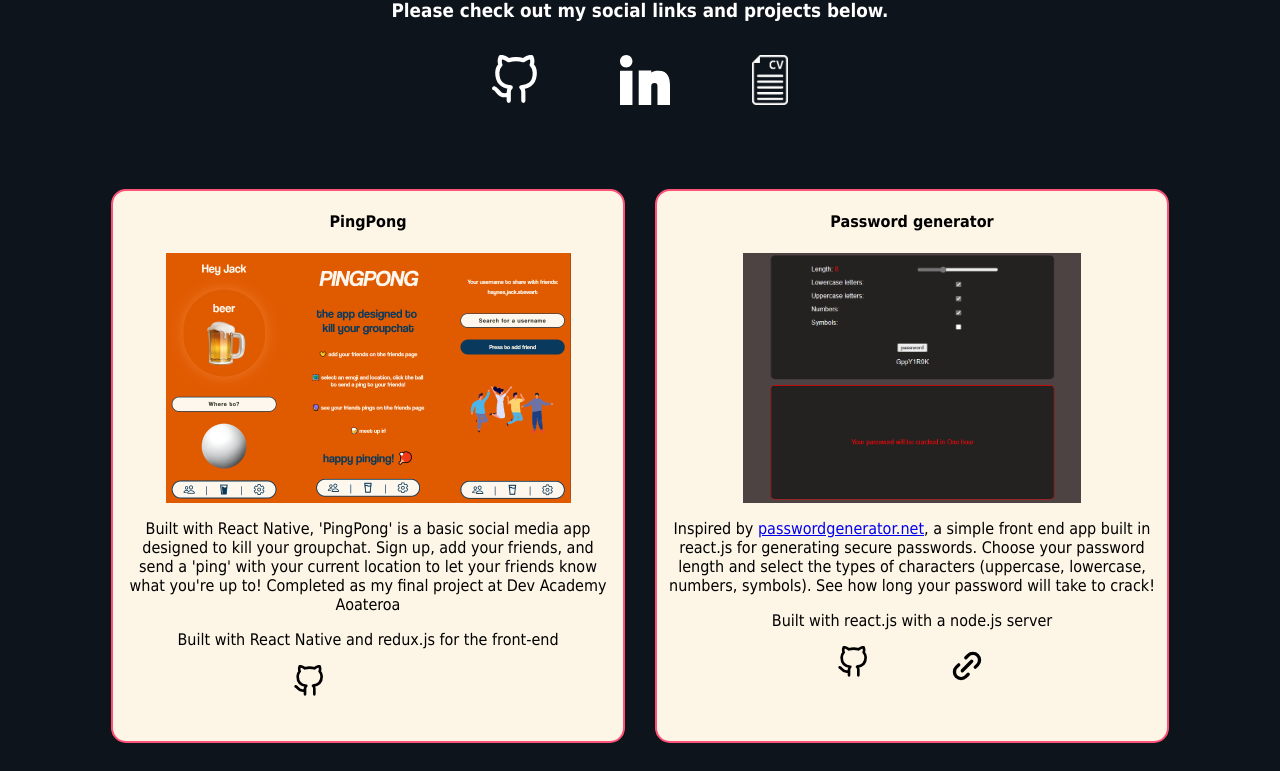
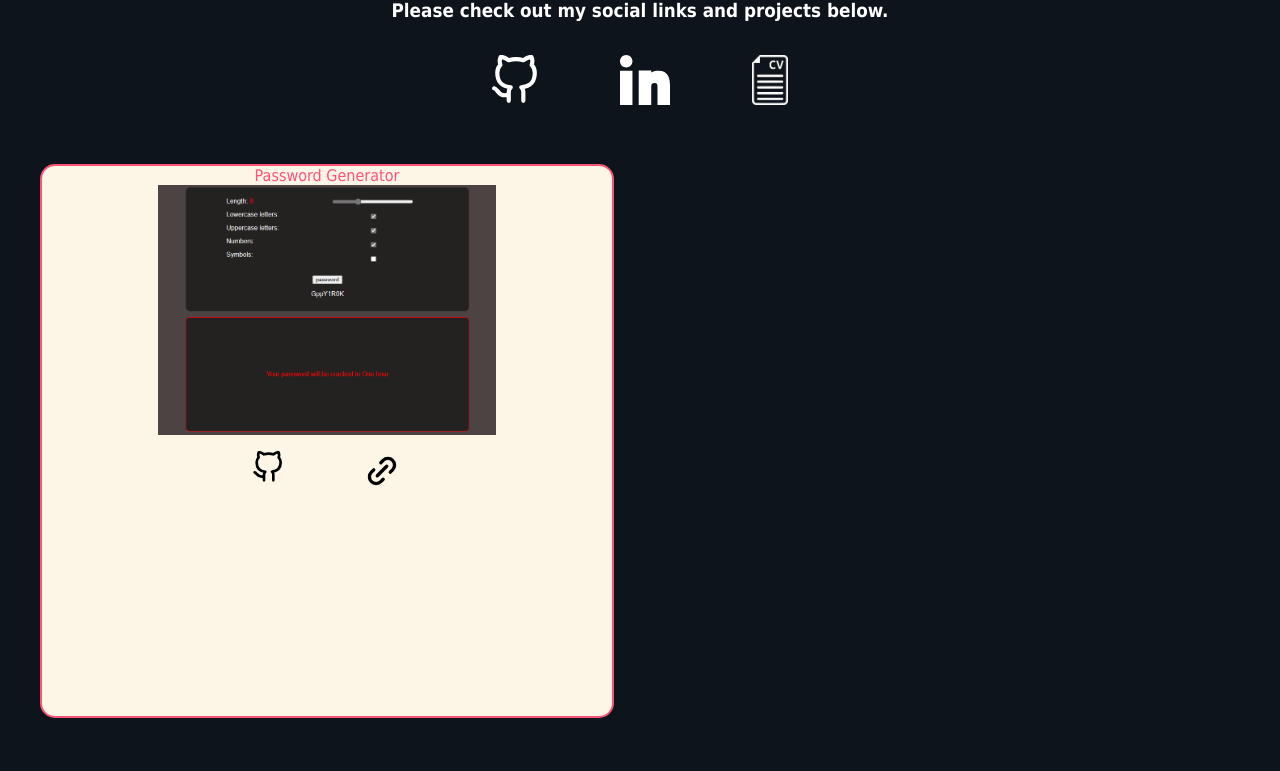
Before and after one commit to J-Haynes/portfolio, a React (Create React App) app: page / in a window 1280 px wide. Shown: the part 540-1311 px from the top of the page. Built offline with nearby package versions, Linux system fonts and the light colour scheme.

Commit message:
projects.json appears projects div, descriptions not working

```diff
--- a/src/Components/Portfolio.jsx
+++ b/src/Components/Portfolio.jsx
@@ -1,10 +1,28 @@
 import React from 'react'
 import { githubSvg, linkedInSvg } from '../svgs'
+
+import Project from './Project'
+
+import data from '../projects.json'
+
+const projects = data.projects
 
 export default function Portfolio() {
   return (
     <div className="container">
-      <div className="portfolio-div">
+      {projects.map((project) => {
+        return (
+          <Project
+            title={project.title}
+            url={project.url}
+            photo={project.photo}
+            description={project.decsription}
+            description2={project.decsription2}
+            sourcecode={project.sourcecode}
+          />
+        )
+      })}
+      {/* <div className="portfolio-div">
         <div className="project-div">
           <h4>PingPong</h4>
           <div className="photo-div">
@@ -224,7 +242,7 @@ export default function Portfolio() {
             </a>
           </div>
         </div>
-      </div>
+      </div> */}
     </div>
   )
 }
--- a/src/Components/Project.jsx
+++ b/src/Components/Project.jsx
@@ -1,20 +1,15 @@
 import React from 'react'
 import { githubSvg, linkSvg } from '../svgs'
 
-export default function Project(
-  title,
-  url,
-  photo,
-  description,
-  description2,
-  sourcecode
-) {
+export default function Project(props) {
+  const { title, url, photo, description, description2, sourcecode } = props
+
   return (
     <div className="project-div">
-      <h4>{title}</h4>
+      <span className="red">{title}</span>
       <div className="photo-div">
         <a href={url} target="_blank" rel="noreferrer">
-          <img src={photo} alt="" />
+          <img src={photo} alt={title} />
         </a>
       </div>
       <p>{description}</p>
@@ -24,7 +19,7 @@ export default function Project(
           {githubSvg('black', 32)}
         </a>
         <a href={url} target="_blank" rel="noreferrer">
-          {linkSvg('black', 40)}
+          {linkSvg(40)}
         </a>
       </div>
     </div>
--- /dev/null
+++ b/src/projects.json
@@ -0,0 +1,13 @@
+{
+  "projects":
+  [
+    {
+    "title": "Password Generator",
+    "url": "https://jack-password-gen.vercel.app/",
+    "photo": "./password.png",
+    "description": "Inspired by <a href='https://passwordsgenerator.net/'>passwordgenerator.net</a>, a simple front end app built in react.js for generating secure passwords. Choose your password length and select the types of characters (uppercase, lowercase, numbers, symbols). See how long your password will take to crack!",
+    "description2": "Built with react.js with a node.js server",
+    "sourcecode": "https://github.com/J-Haynes/password-gen"
+    }
+  ]
+}
--- a/src/svgs.js
+++ b/src/svgs.js
@@ -34,13 +34,13 @@ export function linkedInSvg(colour, size) {
   )
 }
 
-export function linkSvg(colour, size) {
+export function linkSvg(size) {
   return (
     <svg
       width={`${size}px`}
       height={`${size}px`}
       viewBox="0 0 24 24"
-      fill={colour}
+      fill="none"
       xmlns="http://www.w3.org/2000/svg"
     >
       <g id="Interface / Link">
```
